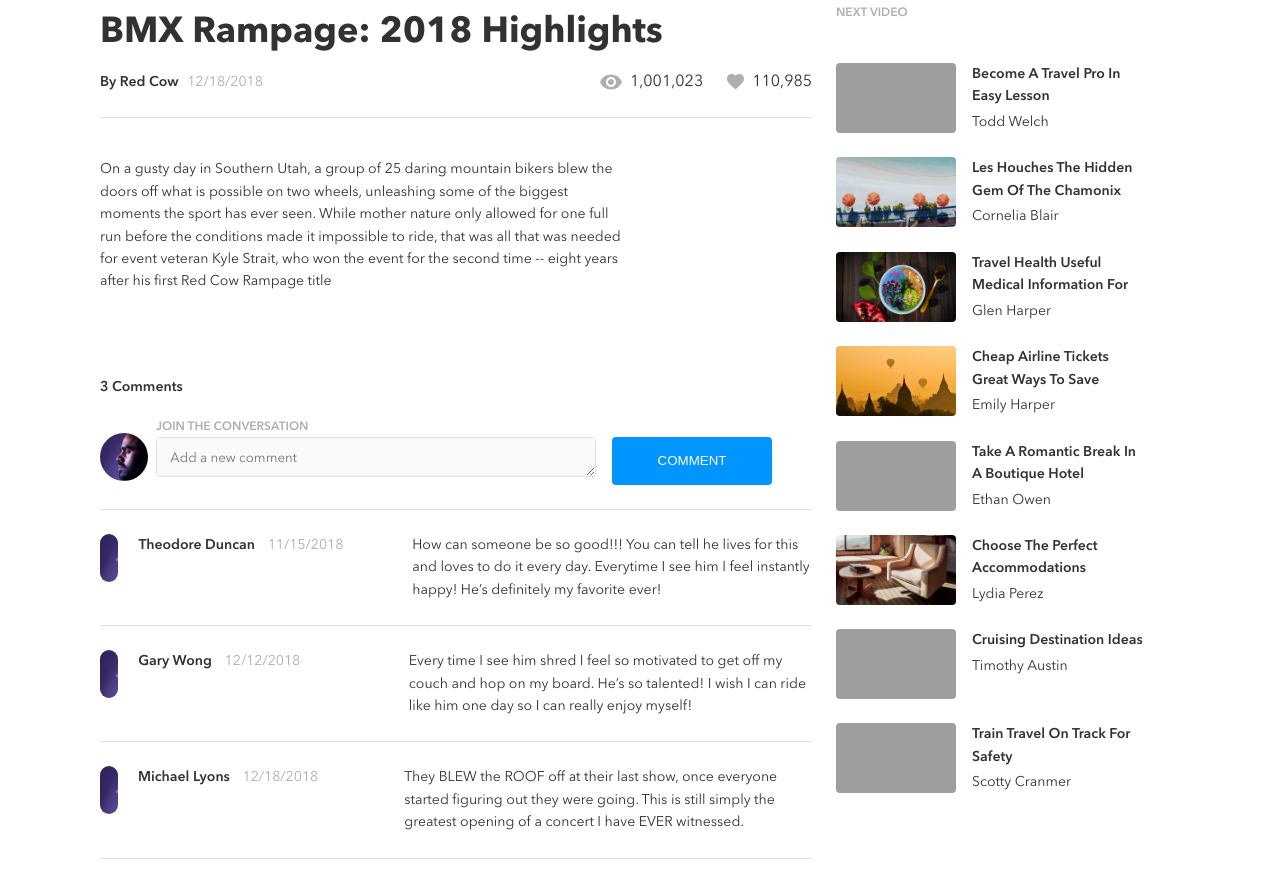
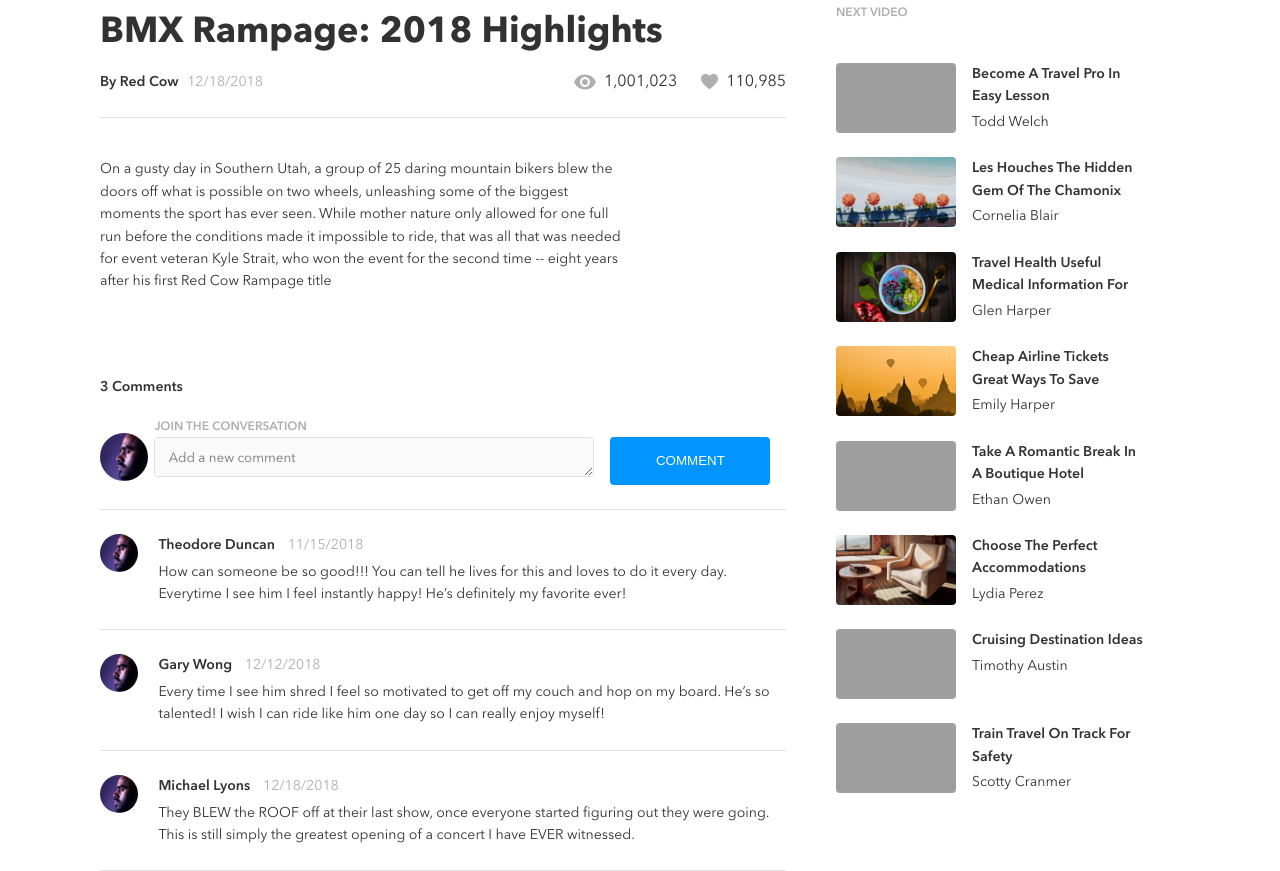
Before and after one commit to michaelcookryan/school-projects-react-node, a React app in the folder sprint-1/client/: page / in a window 1280 px wide. Shown: the part 642-1513 px from the top of the page. Built offline with nearby package versions, Linux system fonts and the light colour scheme; grey boxes are pictures that could not be loaded.

Commit message:
Styling complete

```diff
--- a/sprint-1/client/src/components/AllComments.js
+++ b/sprint-1/client/src/components/AllComments.js
@@ -66,14 +66,15 @@ function CommentsList(props) {
                         <img src={Avitar} alt="avitar" />
                     </div>
 
-            <div className="details">
+                    <div className="details">
                         <div className="details__header">
                             <h4 className="name">{comment.name}</h4>
                             <h4 className="date">{comment.date}</h4>
                             {/* <h4 className="since-posted">' + timeSincePosted(commentObject.timestamp) + '</h4> */}
                         </div>
+                        <h4 className="comment-copy">{comment.commentCopy}</h4>
                     </div>
-                        <h4 className="comment-copy">{comment.commentCopy}</h4>
+
                 </li>
     })
 
--- a/sprint-1/client/src/styles/partials/_comments.scss
+++ b/sprint-1/client/src/styles/partials/_comments.scss
@@ -52,6 +52,8 @@
 
         .avitar{
             margin:0;
+            width:42px;
+            height:38px;
         }
         h4{
             margin:0;
@@ -66,7 +68,6 @@
 
             .details{
                 width:100%;
-                max-width:460px;
                 margin-left:1.25em;
                 display:flex;
                 flex-direction: column;
@@ -88,6 +89,7 @@
                 }
                 .comment-copy{
                     margin-top:.3em;
+                    max-width:624px;
                 }
                 .delete-comment{
                     @extend .comments__form--button;
@@ -116,11 +118,11 @@
 
 @media screen and (min-width:768px){
      .comments-wrapper__form-wrap{
-        justify-content: space-between;
+        justify-content: flex-start;
     }
     .comments__form{
         width:90%;
-        margin:0 2.5em 0 0;
+        margin:0;
 
         textarea{
             height:2.5rem;
@@ -144,34 +146,3 @@
         }
     }
 }
-
-
-
-
-//@media screen and (max-width:580px){
-    // .comments{
-    //     width:90%;
-    //     max-width:none;
-    // }
-    // .comments__wrapper--image, .comments__wrapper .avitar{
-    //     min-width:48px;
-    // }
-// }
-// @media screen and (max-width:414px){
-    // .comments__titles,
-    // .comments__list{
-    //     margin:1.35em 0 1.7em;
-    // }
-    // .comments__form--button{
-    //     width:100%;
-    // }
-    // .comments__wrapper .comments__list--item .details .delete-comment{
-    //     width:100px;
-    // }
-    // .since-posted{
-    //     display:none;
-    // }
-    // .comments__wrapper .comments__list--item .details__header{
-    //     justify-content: space-between;
-    // }
-//}
```
Also changed, not shown: sprint-1/client/src/styles/app.css, 1 other file.
